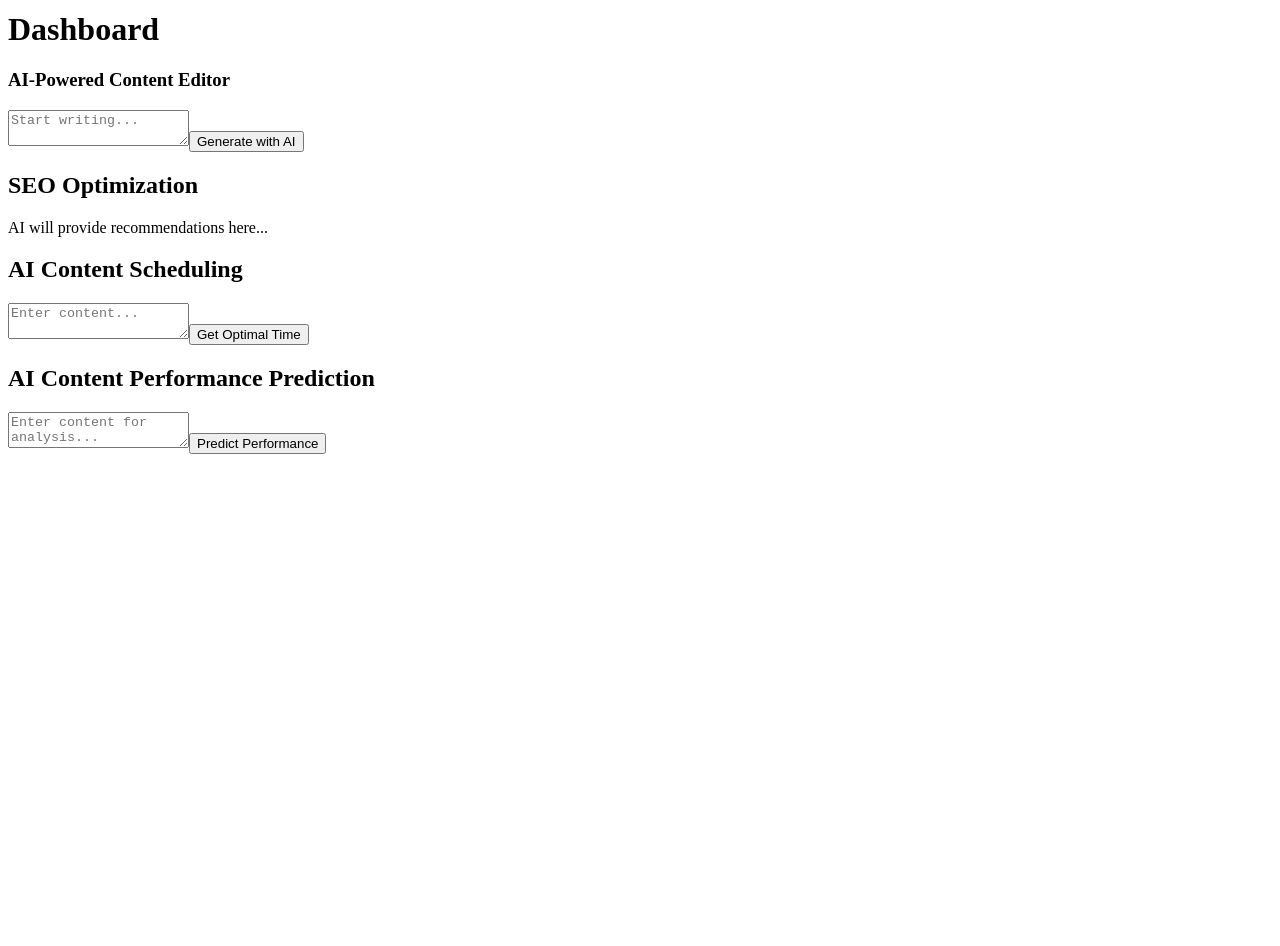
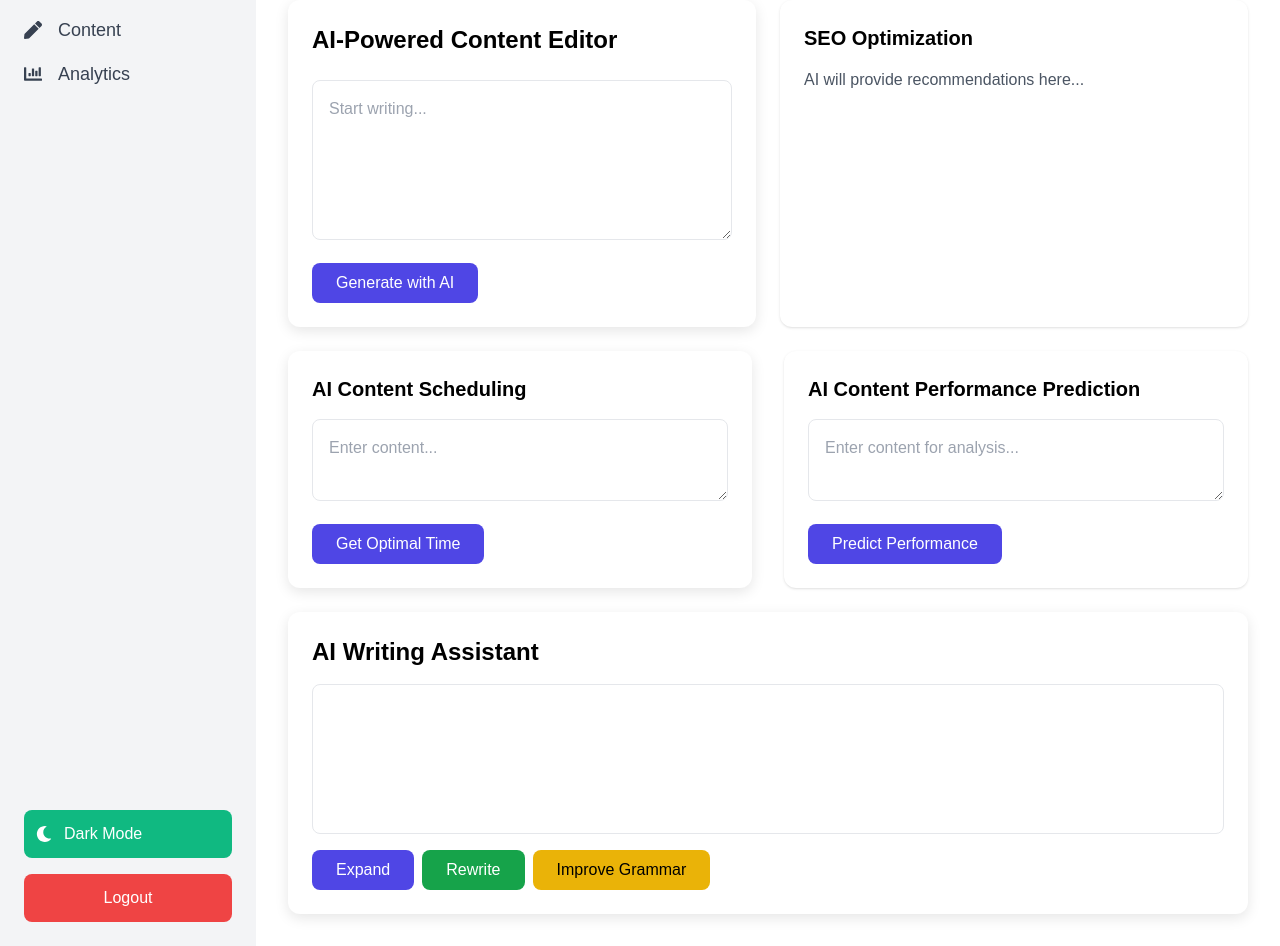
Before and after one commit to Hartz-byte/ai-cms, a Next.js app in the folder frontend/: page /dashboard in a window 1280 px wide. Before the commit this address had no page. Shown: the part 120-1066 px from the top of the page. Before the commit the page ends 800 px from the top, so only its background shows below. Built offline with nearby package versions, Linux system fonts and the light colour scheme.

Commit message:
AiWritingAssistant UI done

```diff
--- /dev/null
+++ b/frontend/components/AiWritingAssistant/AiWritingAssistant.tsx
@@ -0,0 +1,88 @@
+import React, { useState, useEffect } from "react";
+import { useEditor, EditorContent } from "@tiptap/react";
+import StarterKit from "@tiptap/starter-kit";
+import { Button, Loader } from "@mantine/core";
+import axios from "axios";
+
+const AiWritingAssistant = () => {
+  const [loading, setLoading] = useState(false);
+  const [isClient, setIsClient] = useState(false);
+
+  useEffect(() => {
+    setIsClient(true);
+  }, []);
+
+  const editor = useEditor({
+    extensions: [StarterKit],
+    content: "",
+    editorProps: {
+      attributes: {
+        class:
+          "w-full min-h-[150px] mt-2 p-4 border rounded-lg bg-transparent dark:bg-gray-700 text-black dark:text-white focus:ring-2 focus:ring-primary outline-none transition",
+      },
+    },
+    immediatelyRender: false,
+  });
+
+  const handleAIAction = async (actionType: string) => {
+    if (!editor) return;
+
+    setLoading(true);
+    try {
+      const response = await axios.post("/api/openai", {
+        action: actionType,
+        content: editor.getHTML(),
+      });
+
+      editor.commands.setContent(response.data.text);
+    } catch (error) {
+      console.error("AI Action Failed:", error);
+    }
+    setLoading(false);
+  };
+
+  return (
+    <div className="p-6 bg-card dark:bg-darkCard shadow-modern rounded-xl transition-colors duration-300">
+      <h3 className="text-2xl font-semibold mb-4 text-black dark:text-white">
+        AI Writing Assistant
+      </h3>
+
+      {isClient && editor ? (
+        <EditorContent editor={editor} />
+      ) : (
+        <p className="text-black dark:text-white">Loading Editor...</p>
+      )}
+
+      <div className="flex gap-2 mt-4">
+        <Button
+          color="blue"
+          className="px-6 py-2 rounded-lg bg-primary text-white hover:bg-accent transition"
+          onClick={() => handleAIAction("expand")}
+          disabled={loading}
+        >
+          {loading ? <Loader size="xs" color="white" /> : "Expand"}
+        </Button>
+
+        <Button
+          color="green"
+          className="px-6 py-2 rounded-lg bg-green-600 text-white hover:bg-green-700 transition"
+          onClick={() => handleAIAction("rewrite")}
+          disabled={loading}
+        >
+          {loading ? <Loader size="xs" color="white" /> : "Rewrite"}
+        </Button>
+
+        <Button
+          color="yellow"
+          className="px-6 py-2 rounded-lg bg-yellow-500 text-black hover:bg-yellow-600 transition"
+          onClick={() => handleAIAction("improve")}
+          disabled={loading}
+        >
+          {loading ? <Loader size="xs" color="black" /> : "Improve Grammar"}
+        </Button>
+      </div>
+    </div>
+  );
+};
+
+export default AiWritingAssistant;
--- a/frontend/next.config.ts
+++ b/frontend/next.config.ts
@@ -1,8 +1,7 @@
 import type { NextConfig } from "next";
 
 const nextConfig: NextConfig = {
-  /* config options here */
-  reactStrictMode: true,
+  reactStrictMode: false,
 };
 
 export default nextConfig;
--- /dev/null
+++ b/frontend/pages/_app.tsx
@@ -0,0 +1,17 @@
+// pages/_app.tsx
+import { AppProps } from "next/app";
+import { MantineProvider } from "@mantine/core";
+import Head from "next/head";
+import "../styles/globals.css";
+
+export default function MyApp({ Component, pageProps }: AppProps) {
+  return (
+    <MantineProvider>
+      <Head>
+        <title>AI CMS</title>
+        <meta name="viewport" content="width=device-width, initial-scale=1" />
+      </Head>
+      <Component {...pageProps} />
+    </MantineProvider>
+  );
+}
--- /dev/null
+++ b/frontend/pages/api/openai.ts
@@ -0,0 +1,50 @@
+import { NextApiRequest, NextApiResponse } from "next";
+import axios from "axios";
+
+export default async function handler(
+  req: NextApiRequest,
+  res: NextApiResponse
+) {
+  if (req.method !== "POST") {
+    return res.status(405).json({ error: "Method Not Allowed" });
+  }
+
+  const { action, content } = req.body;
+  let prompt = "";
+
+  switch (action) {
+    case "expand":
+      prompt = `Expand the following content: "${content}"`;
+      break;
+    case "rewrite":
+      prompt = `Rewrite the following content in a better way: "${content}"`;
+      break;
+    case "improve":
+      prompt = `Improve the grammar and clarity of: "${content}"`;
+      break;
+    default:
+      return res.status(400).json({ error: "Invalid action type" });
+  }
+
+  try {
+    const response = await axios.post(
+      "https://api.openai.com/v1/completions",
+      {
+        model: "text-davinci-003",
+        prompt: prompt,
+        max_tokens: 200,
+        temperature: 0.7,
+      },
+      {
+        headers: {
+          Authorization: `Bearer ${process.env.OPENAI_API_KEY}`,
+        },
+      }
+    );
+
+    return res.status(200).json({ text: response.data.choices[0].text.trim() });
+  } catch (error) {
+    console.error("OpenAI API Error:", error);
+    return res.status(500).json({ error: "AI Request Failed" });
+  }
+}
--- a/frontend/pages/dashboard.tsx
+++ b/frontend/pages/dashboard.tsx
@@ -5,9 +5,10 @@ import SEOOptimizer from "@/components/content/SEOOptimizer";
 import ScheduleAssistant from "@/components/content/ScheduleAssistant";
 import PerformancePrediction from "@/components/analytics/PerformancePrediction";
 import useAuth from "@/hooks/useAuth";
+import AiWritingAssistant from "@/components/AiWritingAssistant/AiWritingAssistant";
 
 const Dashboard: NextPage = () => {
-  useAuth();
+  // useAuth();
 
   return (
     <DashboardLayout title="Dashboard">
@@ -20,6 +21,8 @@ const Dashboard: NextPage = () => {
         <ScheduleAssistant />
         <PerformancePrediction />
       </div>
+
+      <AiWritingAssistant />
     </DashboardLayout>
   );
 };
--- a/frontend/pages/index.tsx
+++ b/frontend/pages/index.tsx
@@ -1,7 +1,8 @@
+// pages/index.tsx
 import { NextPage } from "next";
 import Head from "next/head";
 import Link from "next/link";
-import "@/styles/globals.css";
+import "../styles/globals.css";
 
 const Home: NextPage = () => {
   return (
@@ -16,11 +17,11 @@ const Home: NextPage = () => {
         Intelligent content management made easy.
       </p>
 
-      {/* <Link href="/dashboard">
+      <Link href="/dashboard">
         <button className="mt-6 px-6 py-2 bg-blue-600 text-white rounded">
           Go to Dashboard
         </button>
-      </Link> */}
+      </Link>
 
       <div className="mt-6 flex gap-4">
         <Link href="/auth/auth">
```
Also changed, not shown: frontend/package.json (+6 -2 lines), 1 other file (tests, documents, lock files or other folders).
